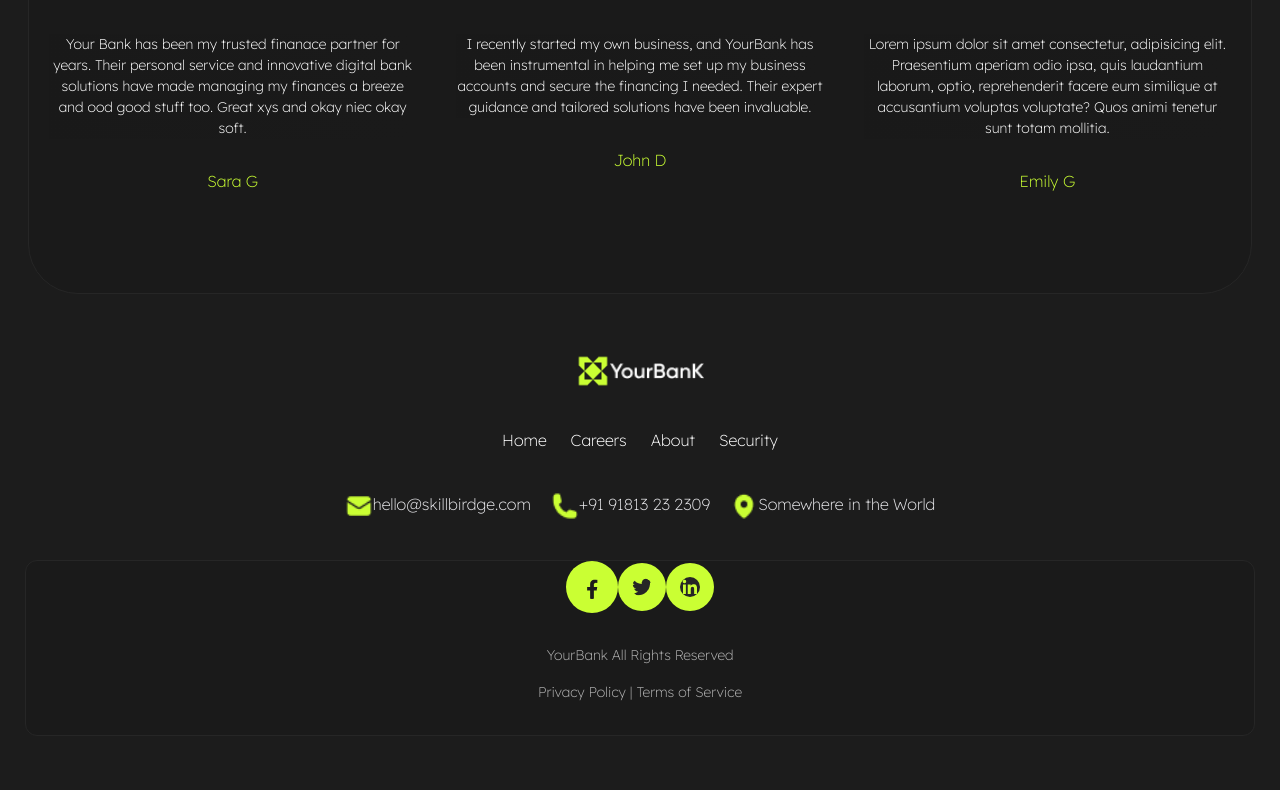
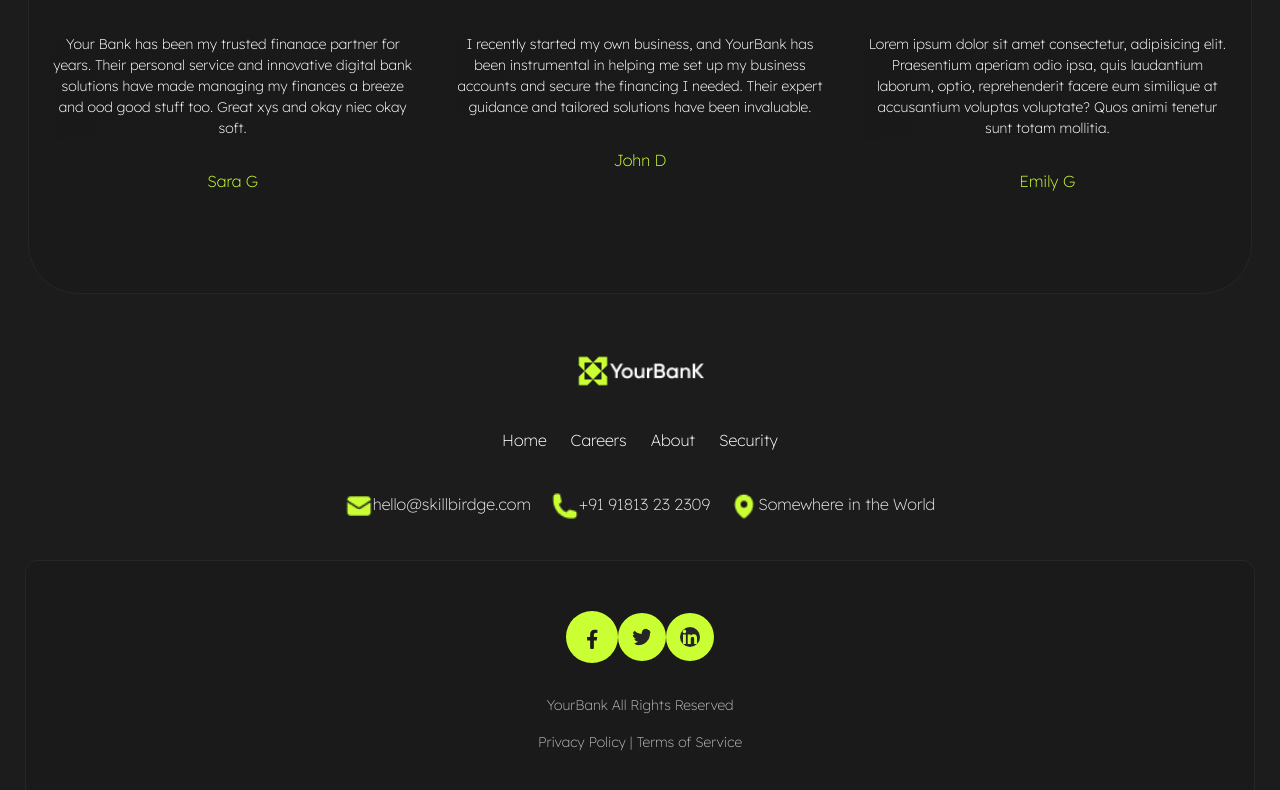
Before and after one commit to daysuwaa/Bank-Website, a React (Create React App) app: page /Bank-Website/bank/login in a window 1280 px wide. Shown: the part 1060-1850 px from the top of the page. Before the commit the page ends 1806 px from the top, so only its background shows below. Built offline with nearby package versions, Linux system fonts and the light colour scheme.

Commit message:
Commit : Footer done.

```diff
--- a/src/components/Footer.jsx
+++ b/src/components/Footer.jsx
@@ -68,8 +68,9 @@ const Footer = () => {
           </ul>
         </div>
       </div>
-      <div style={{ border: '1px solid #262626', borderRadius: '12px', margin: '10px 25px', background: 'var(--grey-10, #1A1A1A)' }}>
-        <div className='' style={{ display: 'flex', flexDirection: 'row', alignItems: 'center', justifyContent: 'center', alignSelf: 'stretch' }}>
+
+      <div style={{ border: '1px solid #262626', borderRadius: '12px', margin: '10px 25px', background: 'var(--grey-10, #1A1A1A)' , padding:'50px 16px 30px 16px'}}>
+        <div className='' style={{ display: 'flex', flexDirection: 'row', alignItems: 'center', justifyContent: 'center', alignSelf: 'stretch' ,  }}>
           <img src={Facebook} alt='gmail' style={{ padding: '14px', borderRadius: '100px', background: 'var(--green-60, #CAFF33)' }} />
           <img src={Linked} alt='facebook' style={{ padding: '14px', borderRadius: '100px', background: 'var(--green-60, #CAFF33)' }} />
           <img src={Twitter} alt='apple' style={{ padding: '14px', borderRadius: '100px', background: 'var(--green-60, #CAFF33)' }} />
```
